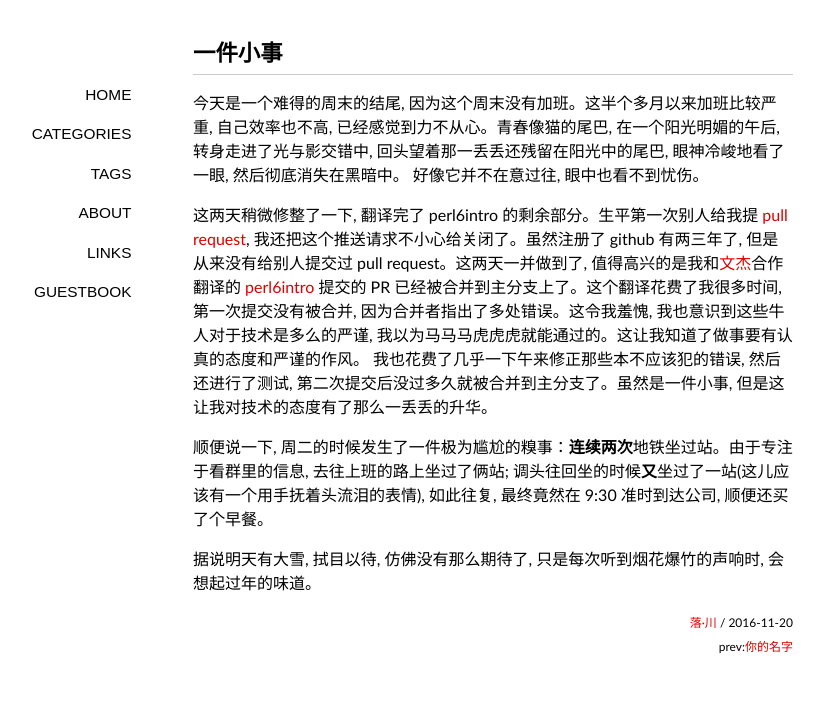
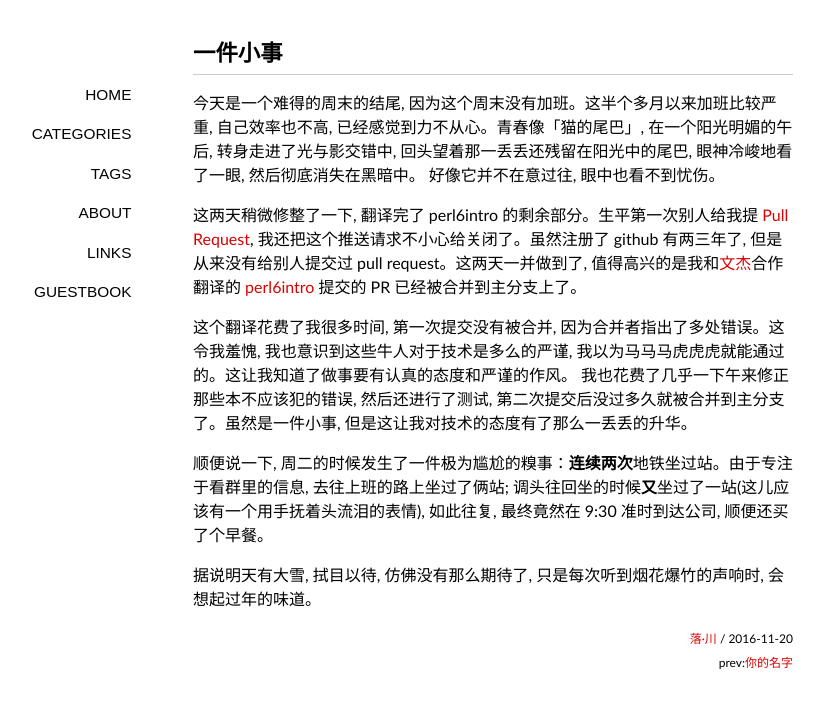
Before and after one commit to ohmyfish/ohmyfish.github.io, a Jekyll site: the page built from _posts/2016-11-20-一件小事.md, in a window 1280 px wide. Shown: the top 708 px of the page, without its empty margins (147-971 px from the left). Built offline with Jekyll 4.4.1, drawn with Linux system fonts in a browser that asks for light colours; nearby versions of some CDN libraries; some web fonts are replaced; library files that are not in the unit come from our copies; comment, search, counter and statistics services are not loaded.

Commit message:
small fix

```diff
--- a/_posts/2016-11-20-一件小事.md
+++ b/_posts/2016-11-20-一件小事.md
@@ -4,9 +4,11 @@ title: 一件小事
 categories: [默写旧时光]
 tags: [旧时光]
 ---
-今天是一个难得的周末的结尾, 因为这个周末没有加班。这半个多月以来加班比较严重, 自己效率也不高, 已经感觉到力不从心。青春像猫的尾巴, 在一个阳光明媚的午后, 转身走进了光与影交错中, 回头望着那一丢丢还残留在阳光中的尾巴, 眼神冷峻地看了一眼, 然后彻底消失在黑暗中。 好像它并不在意过往, 眼中也看不到忧伤。
+今天是一个难得的周末的结尾, 因为这个周末没有加班。这半个多月以来加班比较严重, 自己效率也不高, 已经感觉到力不从心。青春像「猫的尾巴」, 在一个阳光明媚的午后, 转身走进了光与影交错中, 回头望着那一丢丢还残留在阳光中的尾巴, 眼神冷峻地看了一眼, 然后彻底消失在黑暗中。 好像它并不在意过往, 眼中也看不到忧伤。
 
-这两天稍微修整了一下, 翻译完了 perl6intro 的剩余部分。生平第一次别人给我提 [pull request](https://www.zhihu.com/question/21682976), 我还把这个推送请求不小心给关闭了。虽然注册了 github 有两三年了, 但是从来没有给别人提交过 pull request。这两天一并做到了, 值得高兴的是我和[文杰](https://github.com/wenjie1991)合作翻译的 [perl6intro](http://zh.perl6intro.com) 提交的 PR 已经被合并到主分支上了。这个翻译花费了我很多时间, 第一次提交没有被合并, 因为合并者指出了多处错误。这令我羞愧, 我也意识到这些牛人对于技术是多么的严谨, 我以为马马马虎虎虎就能通过的。这让我知道了做事要有认真的态度和严谨的作风。 我也花费了几乎一下午来修正那些本不应该犯的错误, 然后还进行了测试, 第二次提交后没过多久就被合并到主分支了。虽然是一件小事, 但是这让我对技术的态度有了那么一丢丢的升华。
+这两天稍微修整了一下, 翻译完了 perl6intro 的剩余部分。生平第一次别人给我提 [Pull Request](https://www.zhihu.com/question/21682976), 我还把这个推送请求不小心给关闭了。虽然注册了 github 有两三年了, 但是从来没有给别人提交过 pull request。这两天一并做到了, 值得高兴的是我和[文杰](https://github.com/wenjie1991)合作翻译的 [perl6intro](http://zh.perl6intro.com) 提交的 PR 已经被合并到主分支上了。
+
+这个翻译花费了我很多时间, 第一次提交没有被合并, 因为合并者指出了多处错误。这令我羞愧, 我也意识到这些牛人对于技术是多么的严谨, 我以为马马马虎虎虎就能通过的。这让我知道了做事要有认真的态度和严谨的作风。 我也花费了几乎一下午来修正那些本不应该犯的错误, 然后还进行了测试, 第二次提交后没过多久就被合并到主分支了。虽然是一件小事, 但是这让我对技术的态度有了那么一丢丢的升华。
 
 顺便说一下, 周二的时候发生了一件极为尴尬的糗事：**连续两次**地铁坐过站。由于专注于看群里的信息, 去往上班的路上坐过了俩站; 调头往回坐的时候**又**坐过了一站(这儿应该有一个用手抚着头流泪的表情), 如此往复, 最终竟然在 9:30 准时到达公司, 顺便还买了个早餐。
 
```
